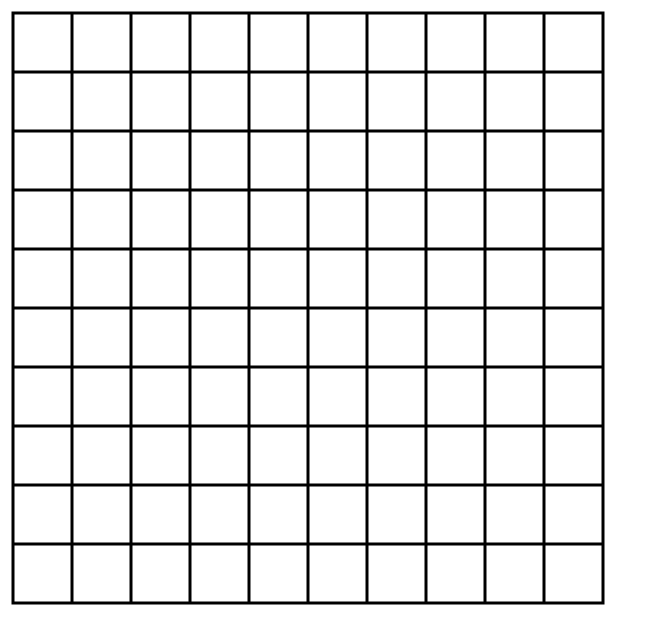
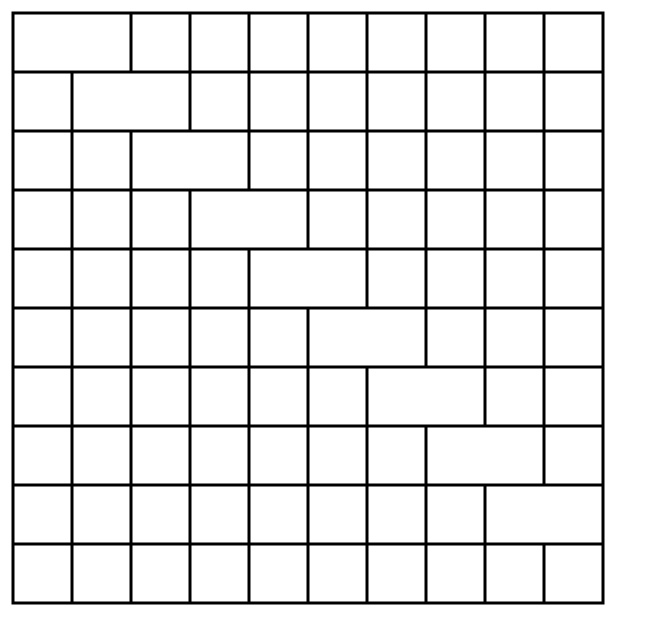
Before and after one commit to reskillamericans/code-challenges, a website: page maze-challenge.html in a window 1280 px wide. Shown: the whole page, without its empty margins (0-657 px from the left). Drawn offline with Linux system fonts and the light colour scheme.

Commit message:
Passing wallIndex tests.

```diff
--- a/maze-challenge.html
+++ b/maze-challenge.html
@@ -16,7 +16,7 @@
         runChallenge(function *(grid) {
             console.log("Challenge is run");
             for (let i = 0; i < 10; i++) {
-                console.log(grid.size);
+                grid.cell(i, i).removeWall(1);
                 yield;
             }
         });
--- a/scripts/maze-challenge.js
+++ b/scripts/maze-challenge.js
@@ -1,7 +1,5 @@
 // Grid coordinates (rw, col), begin at (0, 0) for the upper
 // left and continue to the right and down.
-
-// For directions 0(N), 1(E), 2(S), and 3(W).
 
 export {Grid, runChallenge};
 
@@ -20,13 +18,15 @@ function runChallenge(solution) {
 
     try {
         for (let val of solution(g)) {
-            console.log("render");
+            g.draw(ctx);
         }
     } catch (e) {
         console.log(`Solution threw an exception: ${e}`);
     }
 }
 
+// For directions 0(N), 1(E), 2(S), and 3(W).
+const directions = ['up', 'right', 'down', 'left'];
 const drw = [0, 1, 0, -1];
 const dcol = [-1, 0, 1, 0];
 const margin = 5;
@@ -38,7 +38,7 @@ class Grid {
         this.canvasSize = canvasSize;
         this.cellSize = (this.canvasSize - 2 * margin) / this.size;
         this.cells = new Array(this.size ** 2);
-        this.walls = new Array(2 * (this.size - 1) ** 2);
+        this.walls = new Array(2 * this.size ** 2);
 
         // Walls are below and to the right of the  corresponding cell.
         for (let i = 0; i < this.walls.length; i++) {
@@ -56,9 +56,8 @@ class Grid {
             for (let col = 0; col < this.size; col++) {
                 let c = this.cell(rw, col);
                 let rc = c.rect();
-                console.log(rc);
                 // Bottom
-                if (rw < this.size - 1) {
+                if (rw < this.size - 1 && c.testWall(2)) {
                     ctx.beginPath();
                     ctx.moveTo(rc[0], rc[3]);
                     ctx.lineTo(rc[2], rc[3]);
@@ -66,7 +65,7 @@ class Grid {
                 }
 
                 // Right
-                if (col < this.size - 1) {
+                if (col < this.size - 1 && c.testWall(1)) {
                     ctx.beginPath();
                     ctx.moveTo(rc[2], rc[1]);
                     ctx.lineTo(rc[2], rc[3]);
@@ -96,11 +95,13 @@ class Grid {
             col -= 1;
         }
         // Immutable walls return undefined index.
-        if (rw < 0 || col < 0 || rw >= this.size || col >= this.size) {
+        if (rw < 0 || col < 0 ||
+            rw === this.size - 1 && dir == 2 ||
+            col === this.size - 1 && dir == 1) {
             return undefined;
         }
         // Walls stored row-order, all vertical first, then horizontals;
-        return rw * (this.size - 1) + this.col + (dir % 2 === 0) ? (this.size - 1) ** 2 : 0;
+        return col + rw * this.size + ((dir % 2 === 0) ? this.size ** 2 : 0);
     }
 }
 
@@ -134,7 +135,7 @@ class Cell {
     removeWall(dir) {
         let i = this.grid.wallIndex(this.rw, this.col, dir);
         if (i === undefined) {
-            console.warn('Attempt to remove a boundary wall is not allowed.');
+            console.warn(`Attempt to remove a boundary wall (${this.rw}, ${this.col} ${directions[dir]}) is not allowed.`);
             return;
         }
         this.grid.walls[i] = false;
```
Also changed, not shown: test/test-maze-challenge.js (+24 -6 lines).
